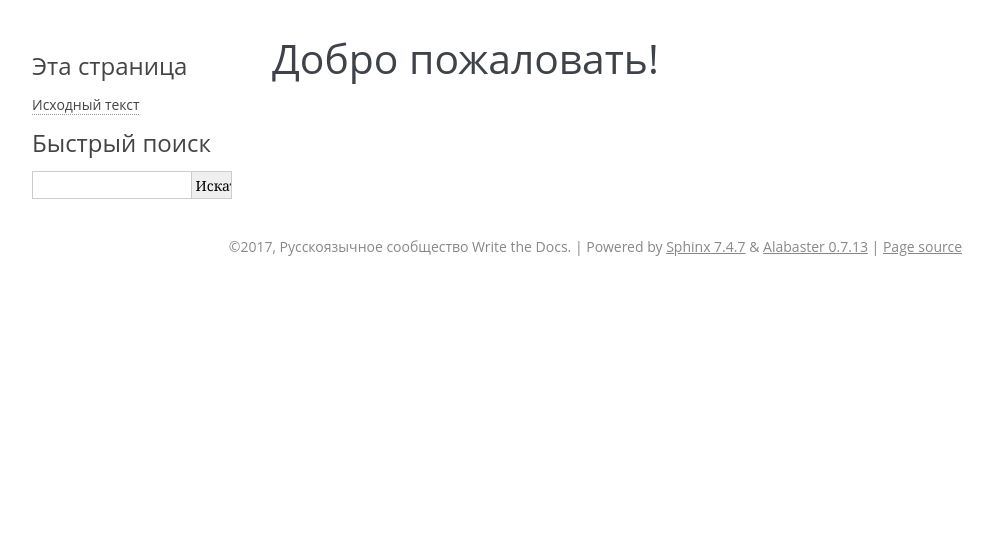
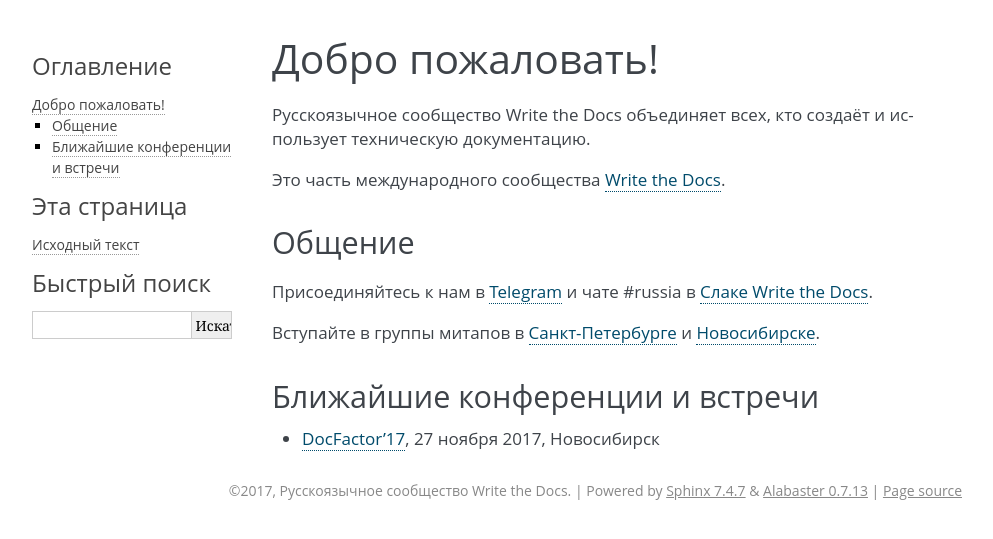
Before and after one commit to NickVolynkin/wtd-ru, a Sphinx documentation site: the page built from source/index.rst, in a window 1280 px wide. Shown: the top 539 px of the page, without its empty margins (148-1141 px from the left). Built offline with Sphinx 7.4.7, drawn with Linux system fonts in a browser that asks for light colours.

Commit message:
add intro, links to telegram and slack, link to docfactor

```diff
--- a/source/index.rst
+++ b/source/index.rst
@@ -1,8 +1,33 @@
 Добро пожаловать!
 =================
 
+Русскоязычное сообщество Write the Docs объединяет всех, кто создаёт и использует техническую документацию.
+
+Это часть международного сообщества `Write the Docs <wtd_>`_.
+
+..  _wtd: http://www.writethedocs.org/
 
 
-.. toctree::
-   :maxdepth: 2
-   :caption: Contents:
+Общение
+-------
+
+Присоединяйтесь к нам в `Telegram <telegram_>`_ и чате #russia в `Слаке Write the Docs <wtd-slack_>`_.
+
+Вступайте в группы митапов в `Санкт-Петербурге <meetup-spb_>`_ и `Новосибирске <meetup-novosibirsk_>`_.
+
+..  _meetup-spb: https://www.meetup.com/Write-the-Docs-Russia/
+..  _meetup-novosibirsk: https://www.meetup.com/Write-the-Docs-Siberia/
+
+..  _telegram: https://t.me/technicalwriters
+..  _wtd-slack: http://slack.writethedocs.org/
+
+
+Ближайшие конференции и встречи
+-------------------------------
+
+* `DocFactor'17 <docfactor-17_>`_, 27 ноября 2017, Новосибирск
+
+..  _docfactor-17: http://docfactor.ru/
+
+..  toctree::
+    :hidden:
```
